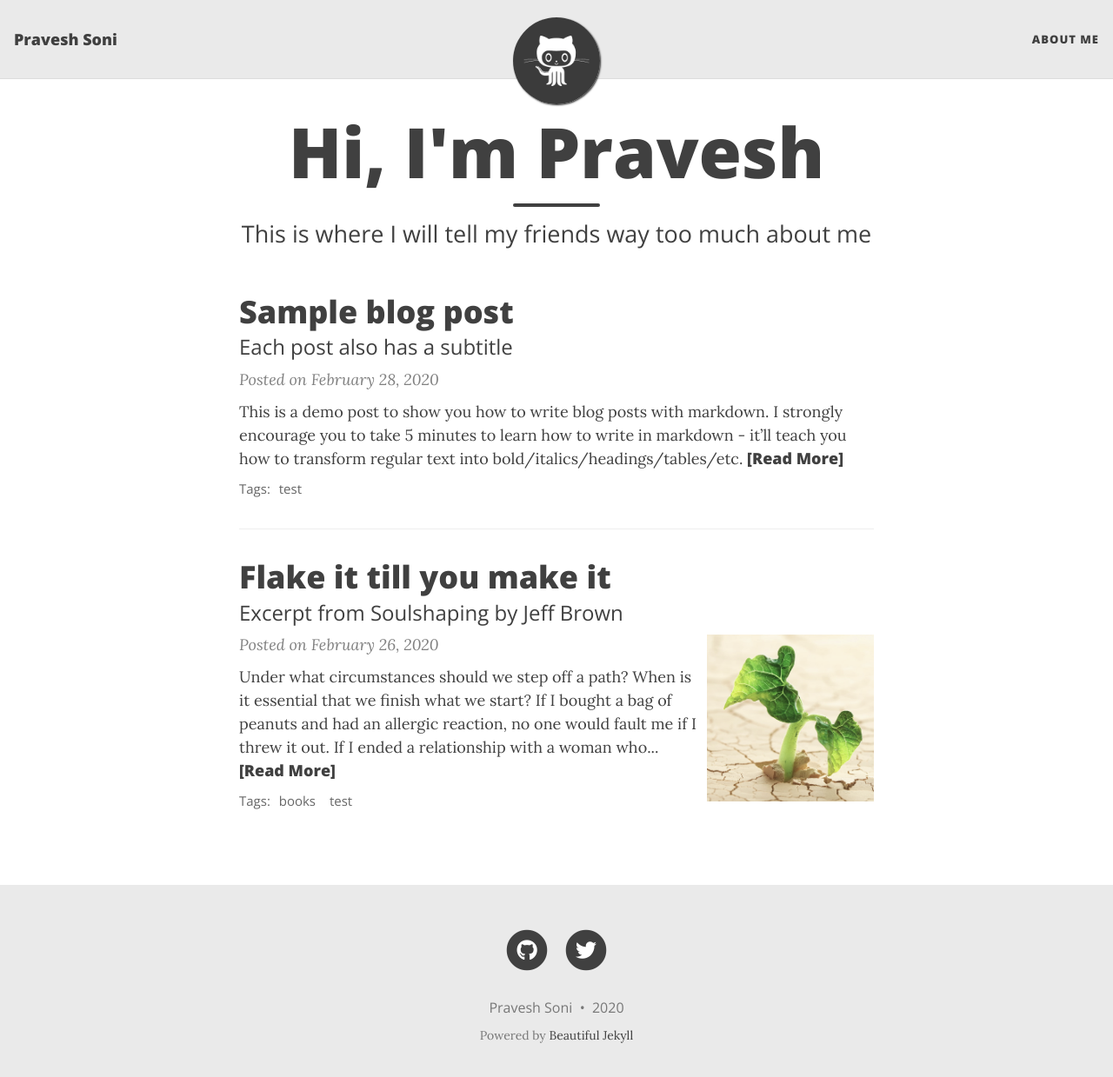
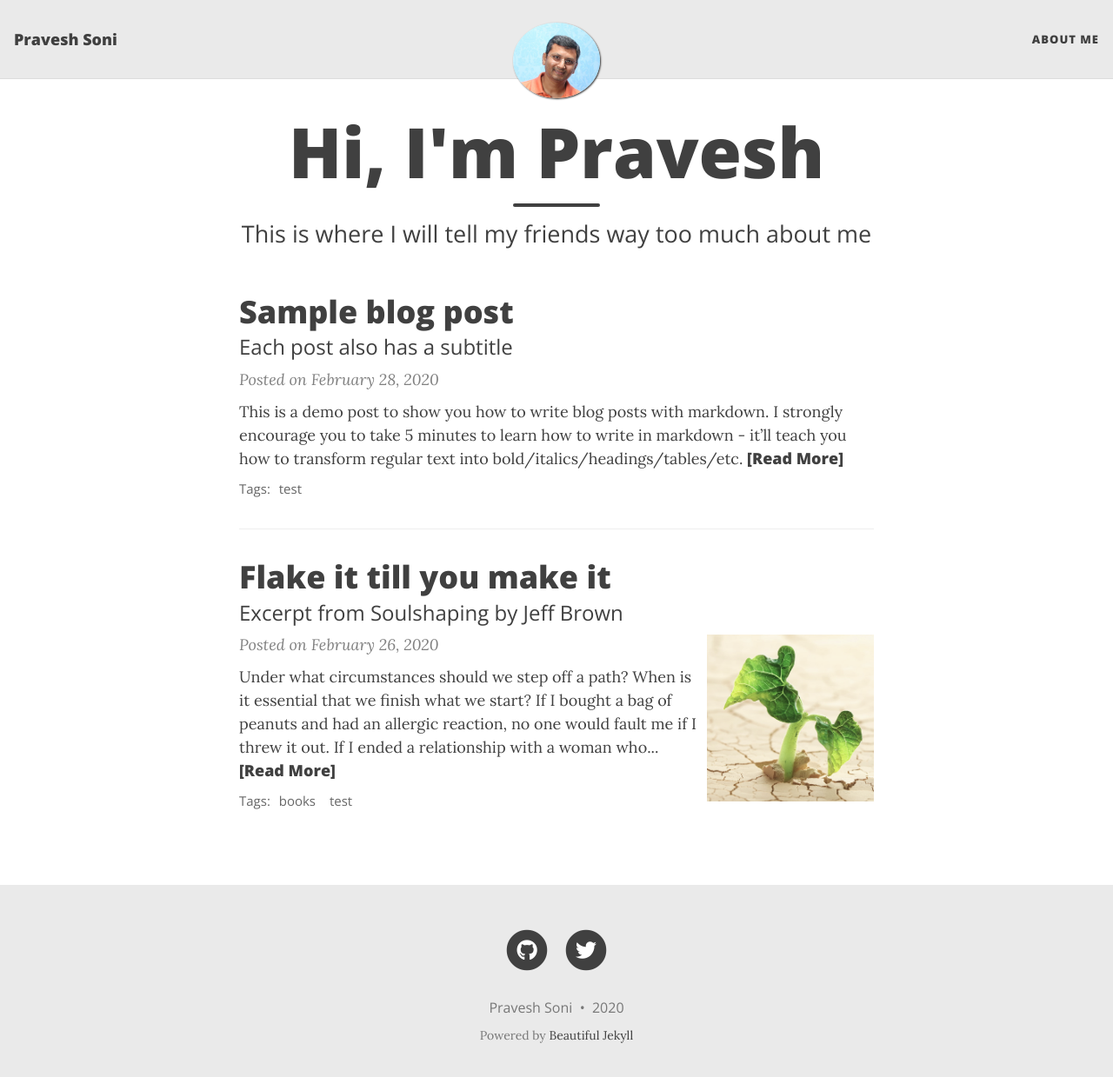
Before and after one commit to pjsoni/pjsoni.github.io, a Jekyll site: the page built from index.html, in a window 1280 px wide and 1252 px high. Shown: the top 1239 px of the window at 87% size. Built offline with Jekyll 4.4.1, drawn with Linux system fonts in a browser that asks for light colours; nearby versions of some CDN libraries; the list of posts is cut into pages by our own code.

Commit message:
Added photo

```diff
--- a/_config.yml
+++ b/_config.yml
@@ -24,7 +24,7 @@ navbar-links:
 
 # Image to show in the navigation bar - works best with a square image
 # Remove this parameter if you don't want an image in the navbar
-avatar: "/assets/img/avatar-icon.png"
+avatar: "/assets/img/pravesh.png"
 
 # By default, the image is cut into a circle. You can disable this behaviour by setting 'round-avatar: false'
 round-avatar: true
```
Also changed, not shown: assets/img/pravesh.png (added).
